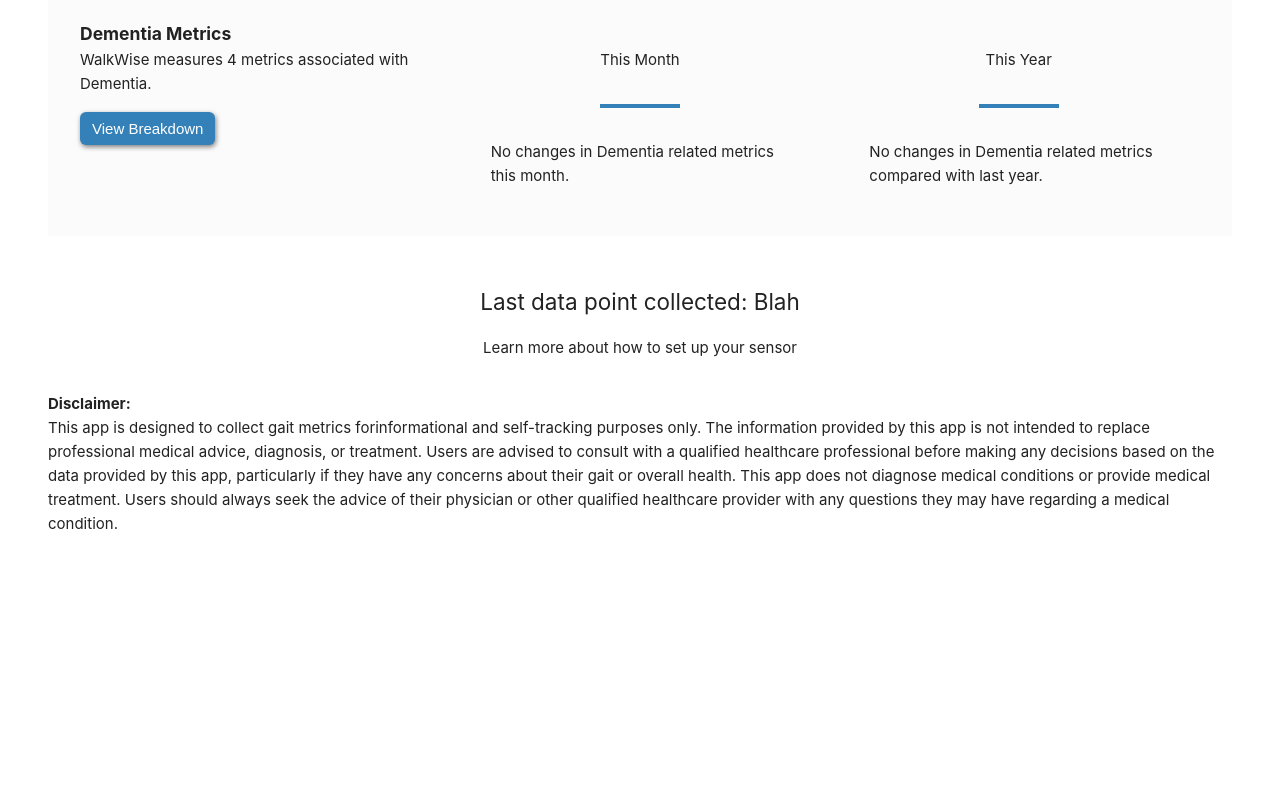
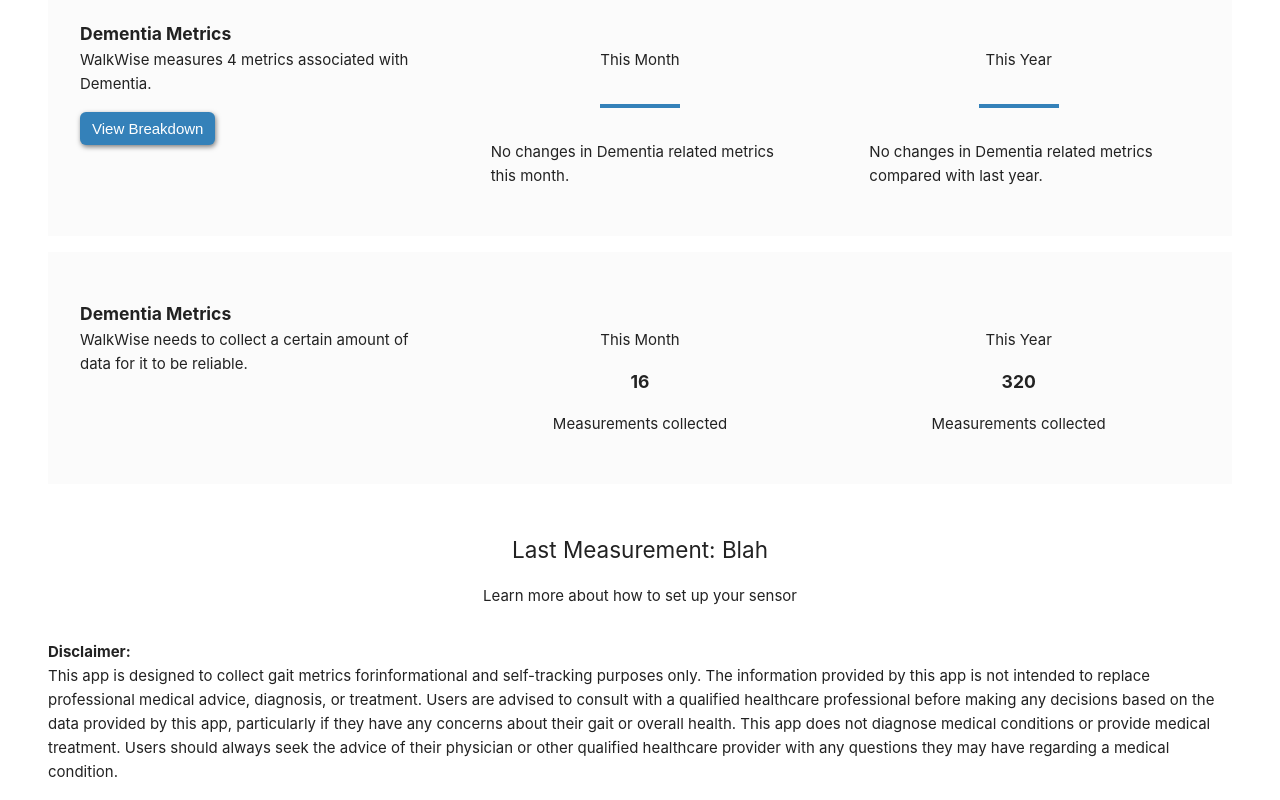
Before and after one commit to Capstone-Gait-Keepers/capstone, a Vue app in the folder frontend/: page / in a window 1280 px wide. Shown: the part 926-1726 px from the top of the page. Before the commit the page ends 1478 px from the top, so only its background shows below. Built offline with nearby package versions, Linux system fonts and the light colour scheme.

Commit message:
Added measurements row

```diff
--- a/frontend/src/views/HomeView.vue
+++ b/frontend/src/views/HomeView.vue
@@ -3,15 +3,16 @@
 import ChangeAlert from '@/components/ChangeAlert.vue';
 import { RouterLink } from 'vue-router';
 import store from '@/store';
+const { user, viewed_categories } = store;
 </script>
 
 <template>
   <BasePage>
-    <h1>Good Afternoon {{ store.user?.name }}</h1>
+    <h1>Good Afternoon {{ user?.name }}</h1>
     <ChangeAlert metric_type="balance" />
     <h2>Welcome to your personal insights</h2>
 
-    <div class="metrics-row">
+    <div class="metrics-row" v-if="viewed_categories.balance">
       <h3>Balance Metrics</h3>
       <div class="metrics-row-grid">
         <div>
@@ -31,7 +32,7 @@
       </div>
     </div>
 
-    <div class="metrics-row">
+    <div class="metrics-row" v-if="viewed_categories.neurodegenerative">
       <h3>Neurodegenerative Metrics</h3>
       <div class="metrics-row-grid">
         <div>
@@ -51,7 +52,7 @@
       </div>
     </div>
 
-    <div class="metrics-row">
+    <div class="metrics-row" v-if="viewed_categories.dementia">
       <h3>Dementia Metrics</h3>
       <div class="metrics-row-grid">
         <div>
@@ -70,8 +71,25 @@
         </div>
       </div>
     </div>
+
+    <div class="metrics-row">
+      <h3>Dementia Metrics</h3>
+      <div class="metrics-row-grid">
+        <p>WalkWise needs to collect a certain amount of data for it to be reliable.</p>
+        <div class="status-indicator">
+          <p>This Month</p>
+          <h3>16</h3>
+          <p>Measurements collected</p>
+        </div>
+        <div class="status-indicator">
+          <p>This Year</p>
+          <h3>320</h3>
+          <p>Measurements collected</p>
+        </div>
+      </div>
+    </div>
     <div class="data-collection-info">
-      <h2>Last data point collected: Blah</h2>
+      <h2>Last Measurement: Blah</h2>
       <p>Learn more about how to set up your sensor</p>
     </div>
     <strong>Disclaimer:</strong>
```
